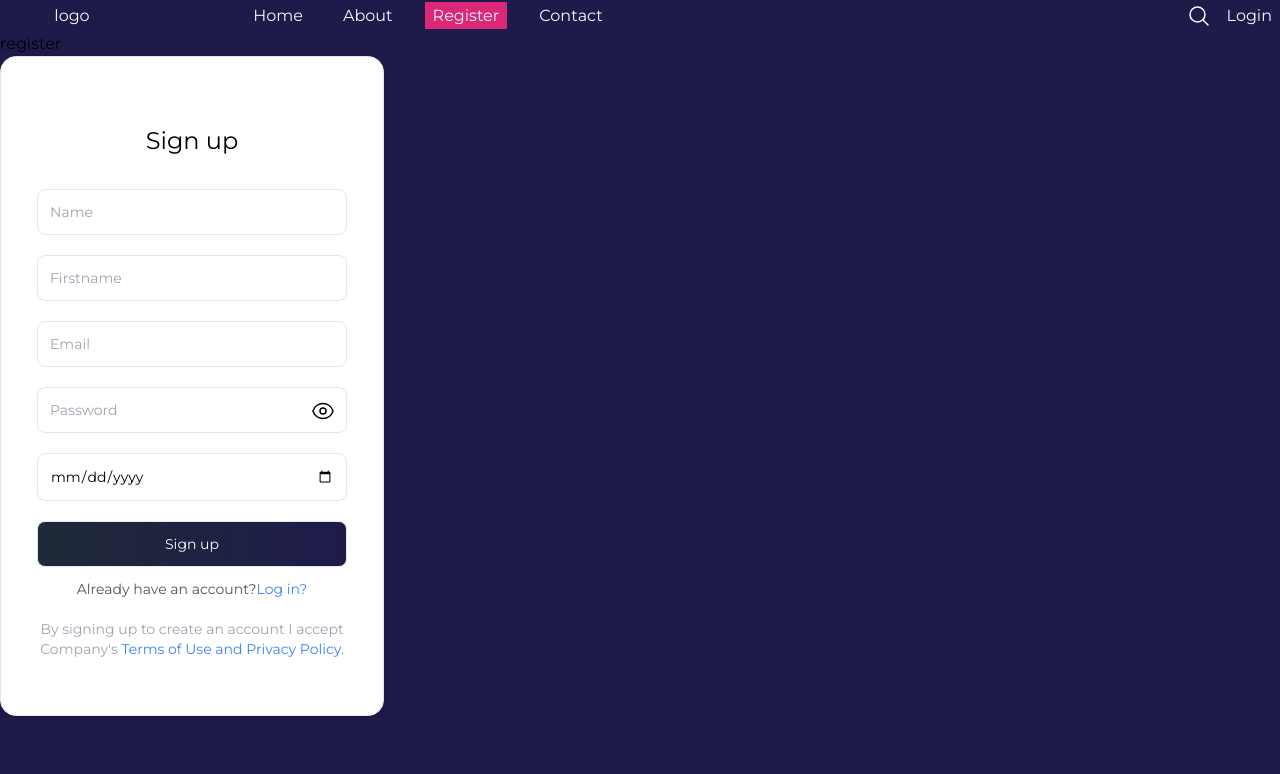
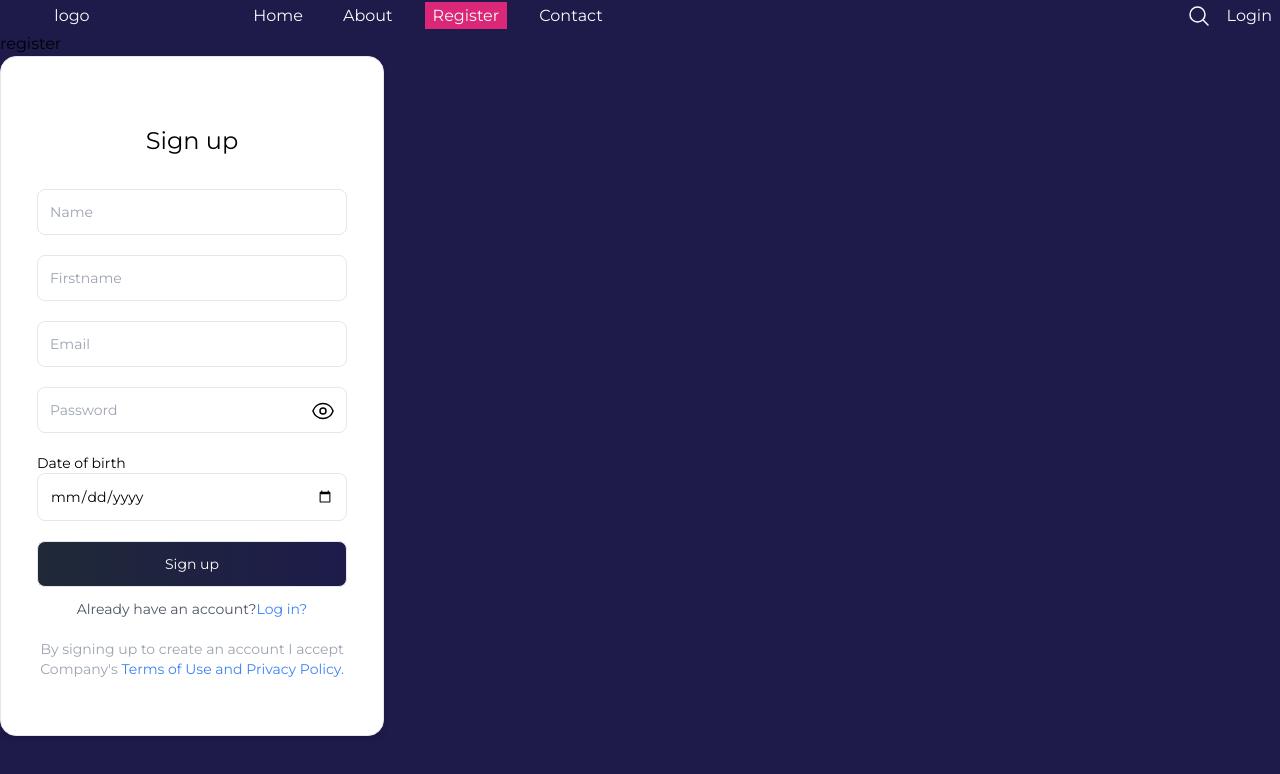
Before and after one commit to matthieuGravy/sora-cine, a React (Vite) app in the folder client-sora/: page /register in a window 1280 px wide. Shown: the top 774 px of the page. Built offline with nearby package versions, Linux system fonts and the light colour scheme.

Commit message:
added Date of birth label

```diff
--- a/client-sora/src/compments/LoginComponent.jsx
+++ b/client-sora/src/compments/LoginComponent.jsx
@@ -115,6 +115,7 @@ function LoginComponent() {
               </button>
             </fieldset>
             {/* Date Input */}
+            <label for="birthdate">Date of birth</label>
             <input
               name="birthday"
               className="mb-5 rounded-lg border p-3 hover:outline-none focus:outline-none hover:border-indigo-950"
```
